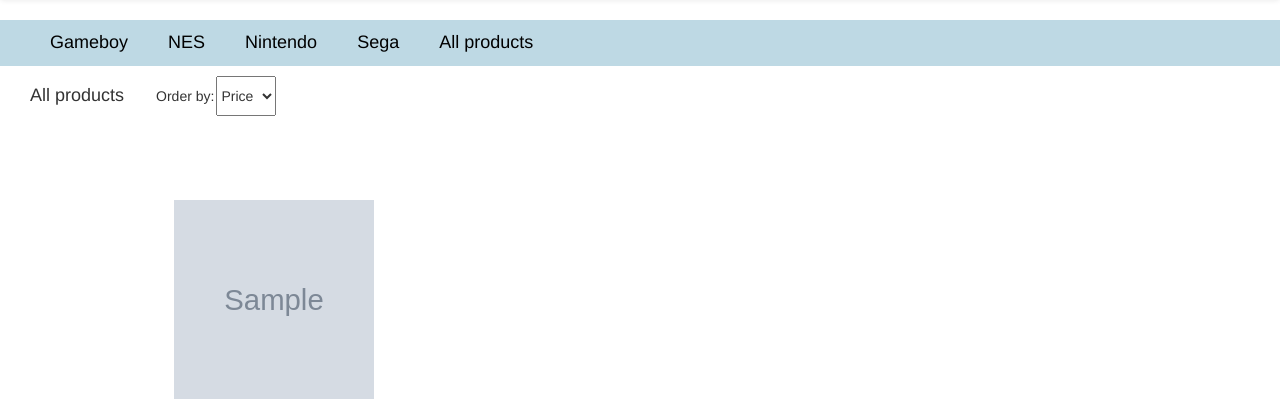
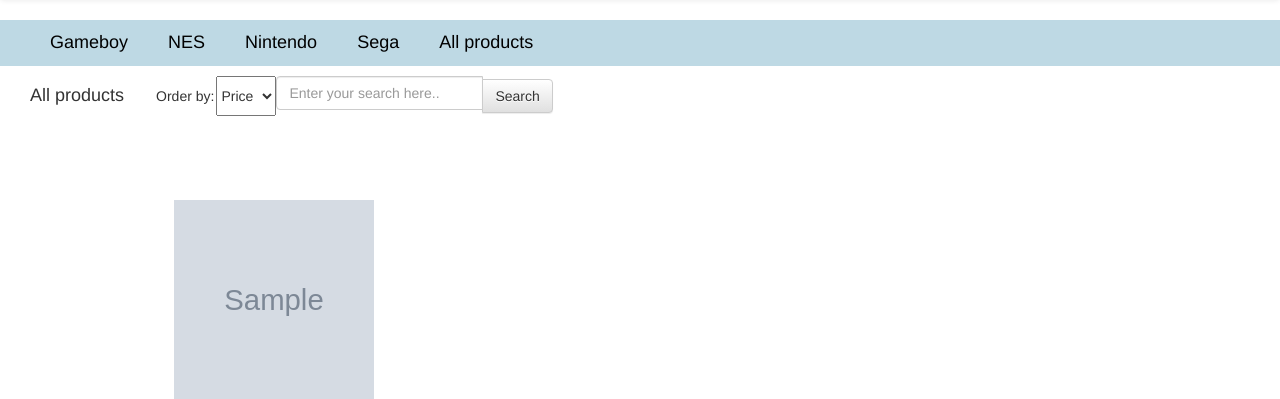
Before and after one commit to Jok90/hopur49CaptainConsole, a Django app: page /store/ in a window 1280 px wide. Shown: the part 107-506 px from the top of the page. Run offline with Django 3.2, Linux system fonts and the light colour scheme; tables that the repository leaves empty hold one stand-in row (values such as "Sample post"); grey boxes marked "Sample" are stand-in pictures; some libraries are stand-ins or nearby versions.

Commit message:
Search, vantar ennþa searchhistory

```diff
--- a/game/views.py
+++ b/game/views.py
@@ -1,3 +1,4 @@
+from django.http import JsonResponse
 from django.shortcuts import render, get_object_or_404, redirect
 from game.forms.game_form import GameCreateForm, GameUpdateForm
 from game.models import Game, GameImage
@@ -5,7 +6,17 @@ from game.models import Game, GameImage
 
 # Create your views here.
 def index(request):
+    if 'search_filter' in request.GET:
+        search_filter = request.GET['search_filter']
+        games = [{
+            'id': x.id,
+            'name': x.name,
+            'description': x.description,
+            'firstImage': x.gameimage_set.first().image
+        } for x in Game.objects.filter(name__icontains=search_filter) ]
+        return JsonResponse({'data': games})
     return render(request, 'game/index.html', context={'games': Game.objects.all().order_by('name')})
+
 
 
 def get_game_by_id(request, id):
--- /dev/null
+++ b/static/js/games.js
@@ -0,0 +1,26 @@
+$(document).ready(function() {
+    $('#search-btn').on('click', function (e) {
+        e.preventDefault();
+        var searchText = $('#search-box').val();
+        $.ajax( {
+            url: '/store/?search_filter=' + searchText,
+            type: 'GET',
+            success: function (resp) {
+                var newHtml = resp.data.map(d => {
+                    return '<div class="well-game">
+                                <a href="/store/${d.id}">
+                                    <img class="game-img" src="${d.firstImage}" />
+                                    <h4>${d.name}</h4>
+                                    <p>${d.description}</p>
+                                </a>
+                            </div>'
+                });
+                $('.games').html(newHtml.join(''));
+                $('#search-box').val('');
+            },
+            error: function (xhr, status, error) {
+                console.error(error);
+            }
+        })
+    });
+});
--- a/templates/base.html
+++ b/templates/base.html
@@ -20,7 +20,9 @@
     <footer>
         {% include 'footer.html' %}
         <!-- Latest compiled and minified JavaScript -->
+        <script src="https://cdnjs.cloudflare.com/ajax/libs/jquery/3.5.1/jquery.js"></script>
         <script src="https://maxcdn.bootstrapcdn.com/bootstrap/3.3.7/js/bootstrap.min.js" integrity="sha384-Tc5IQib027qvyjSMfHjOMaLkfuWVxZxUPnCJA7l2mCWNIpG9mGCD8wGNIcPD7Txa" crossorigin="anonymous"></script>
+        <script src="{% static 'js/games.js' %}"></script>
     </footer>
 </body>
 </html>
--- a/templates/game/index.html
+++ b/templates/game/index.html
@@ -18,6 +18,12 @@
                  <option value = "Name"><a href="#">Name</a></option>
             </select>
         </form>
+        <div class="input-group">
+            <input type="search" class="form-control" id="search-box" placeholder="Enter your search here.." />
+            <div class="input-group-btn">
+                <button type="button" id="search-btn" class="btn btn-default">Search</button>
+            </div>
+        </div>
     </div>
     <div class="games">
         {% for xgame in games %}
```
